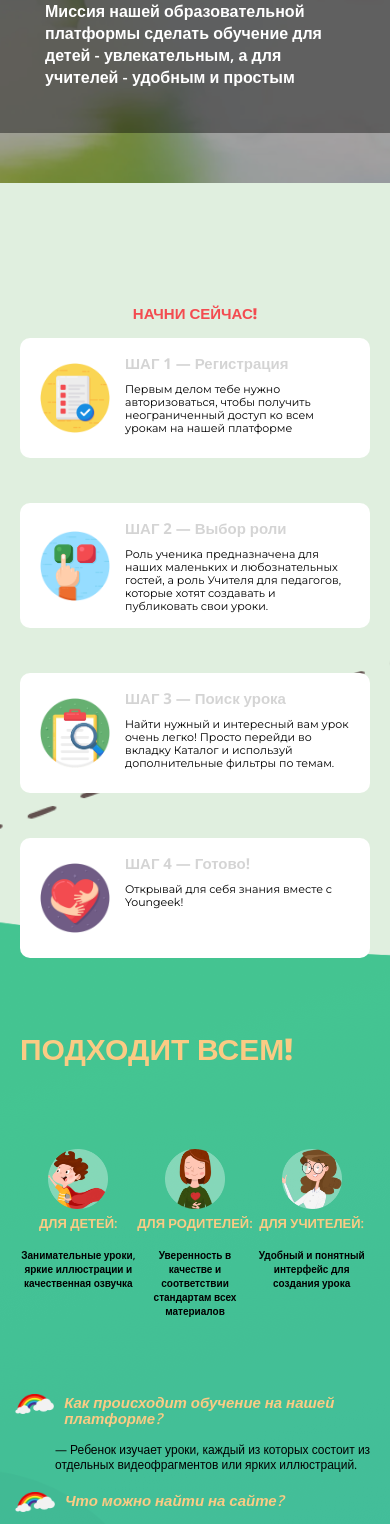
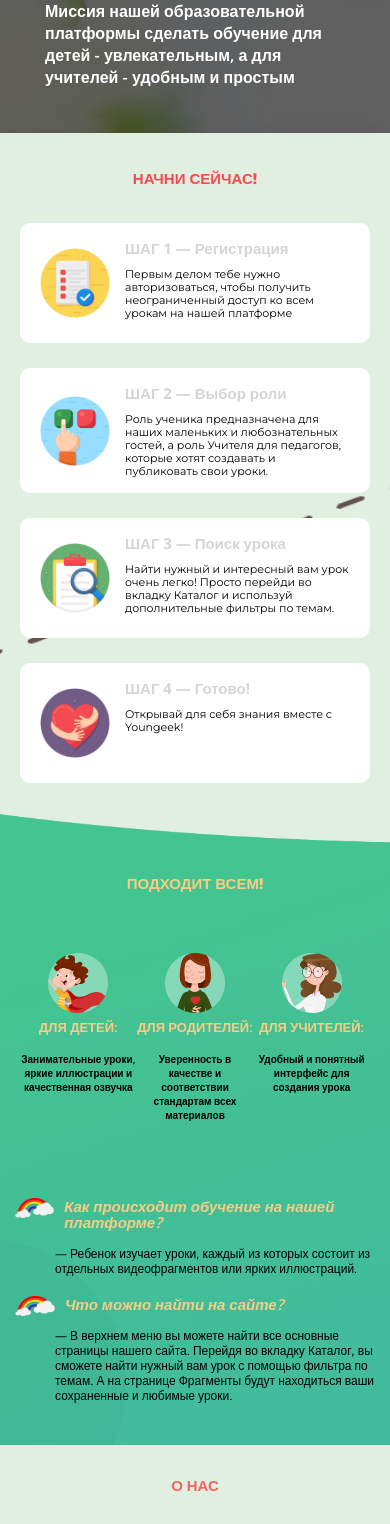
Before and after one commit to wotn1337/Educational_platform_front-end, a React (Create React App) app: page /catalog in a window 390 px wide. Shown: the part 180-1704 px from the top of the page. Built offline with nearby package versions, Linux system fonts and the light colour scheme; no server answers; sample sign-in values are in the browser's storage.

Commit message:
Промо и отступы

```diff
--- a/src/components/MainPage/AboutBlock/AboutBlock.module.css
+++ b/src/components/MainPage/AboutBlock/AboutBlock.module.css
@@ -2,14 +2,14 @@
     background-image: url("../../../assets/img/mainPage/bg-line.svg");
     background-repeat: no-repeat;
     background-position: bottom;
-    padding-bottom: 300px;
+    padding-bottom: 100px;
 }
 
 
 .wrapper {
     width: 1200px;
     margin: 0 auto;
-    padding: 40px 0 80px;
+    padding: 70px 0 80px;
 }
 
 .title {
@@ -18,7 +18,7 @@
     line-height: 41px;
     color: #F56464;
     text-transform: uppercase;
-    margin-bottom: 35px;
+    margin-bottom: 70px;
 }
 
 .text {
@@ -48,11 +48,25 @@
     }
 }
 
+@media all and (max-width: 768px) {
+    .wrapper {
+        padding: 50px 0 60px;;
+    }
+
+    .title {
+        margin-bottom: 50px;
+    }
+}
+
 @media all and (max-width: 500px) {
+    .wrapper {
+        padding: 30px 0 40px;
+    }
+
     .title {
         font-size: 15px;
         line-height: 20px;
-        margin-bottom: 20px;
+        margin-bottom: 30px;
     }
 
     .text {
--- a/src/components/MainPage/DescriptionBanner/DescriptionBanner.module.css
+++ b/src/components/MainPage/DescriptionBanner/DescriptionBanner.module.css
@@ -1,7 +1,6 @@
 .descriptionBanner {
     width: 100%;
     background-color: rgba(0, 0, 0, 0.41);
-    margin: 10px 0 110px 0;
 }
 
 .descriptionWrapper {
@@ -96,9 +95,20 @@
     color: black;
 }
 
+@media all and (min-width: 1024px) and (max-width: 2024px) {
+    .descriptionBanner {
+        display: flex;
+        align-items: center;
+        width: 100%;
+        height: 90vh;
+        background-color: rgba(0, 0, 0, 0.41);
+        margin: 10px 0 0 0;
+    }
+}
+
 @media all and (max-width: 1024px) {
     .descriptionBanner {
-        margin: 0 0 50px 0;
+        /*margin: 0 0 50px 0;*/
     }
 
     .descriptionWrapper {
--- a/src/components/MainPage/MainPage.module.css
+++ b/src/components/MainPage/MainPage.module.css
@@ -1,5 +1,6 @@
 .main {
     background-color: #E0EFDF;
+    padding: 0;
 }
 
 .audienceAndQuestions {
@@ -7,5 +8,18 @@
     background-repeat: no-repeat;
     background-size: cover;
     padding: 200px 0 100px;
-    margin-top: -100px;
+    margin-top: -30px;
 }
+
+@media all and (max-width: 768px) {
+    .audienceAndQuestions {
+        padding: 180px 0 60px;
+    }
+}
+
+
+@media all and (max-width: 500px) {
+    .audienceAndQuestions {
+        padding: 150px 0 2px;
+    }
+}
--- a/src/components/MainPage/StepsBlock/StepsBlock.module.css
+++ b/src/components/MainPage/StepsBlock/StepsBlock.module.css
@@ -16,7 +16,7 @@
     line-height: 41px;
     color: #F34B50;
     text-transform: uppercase;
-    margin-bottom: 15px;
+    margin-bottom: 70px;
 }
 
 .steps {
@@ -42,7 +42,8 @@
     }
 
     .title {
-        text-align: center;
+        padding-top: 50px;
+        margin-bottom: 50px;
     }
 }
 
@@ -53,7 +54,13 @@
     }
 
     .title {
+        padding-top: 35px;
+        margin-bottom: 35px;
         font-size: 15px;
         line-height: 20px;
     }
+
+    .steps {
+        grid-gap: 25px;
+    }
 }
--- a/src/components/MainPage/TargetAudienceBlock/TargetAudienceBlock.module.css
+++ b/src/components/MainPage/TargetAudienceBlock/TargetAudienceBlock.module.css
@@ -25,9 +25,25 @@
         width: auto;
         padding: 0 50px;
     }
+
+    .title {
+        text-align: center;
+    }
 }
+
+@media all and (max-width: 768px) {
+    .title {
+        margin-bottom: 60px;
+    }
+}
+
 @media all and (max-width: 500px) {
     .targetBlock {
         padding: 0 20px;
     }
+
+    .title {
+        font-size: 15px;
+        line-height: 20px;
+    }
 }
```
